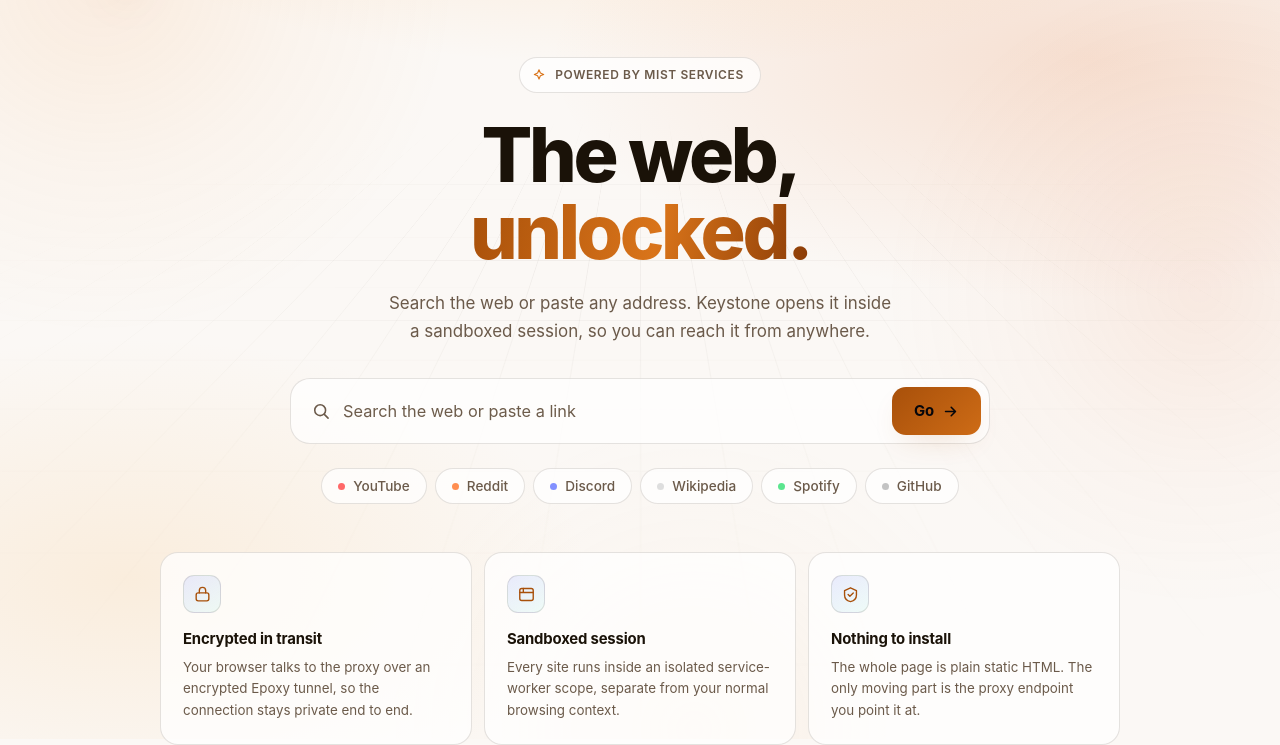
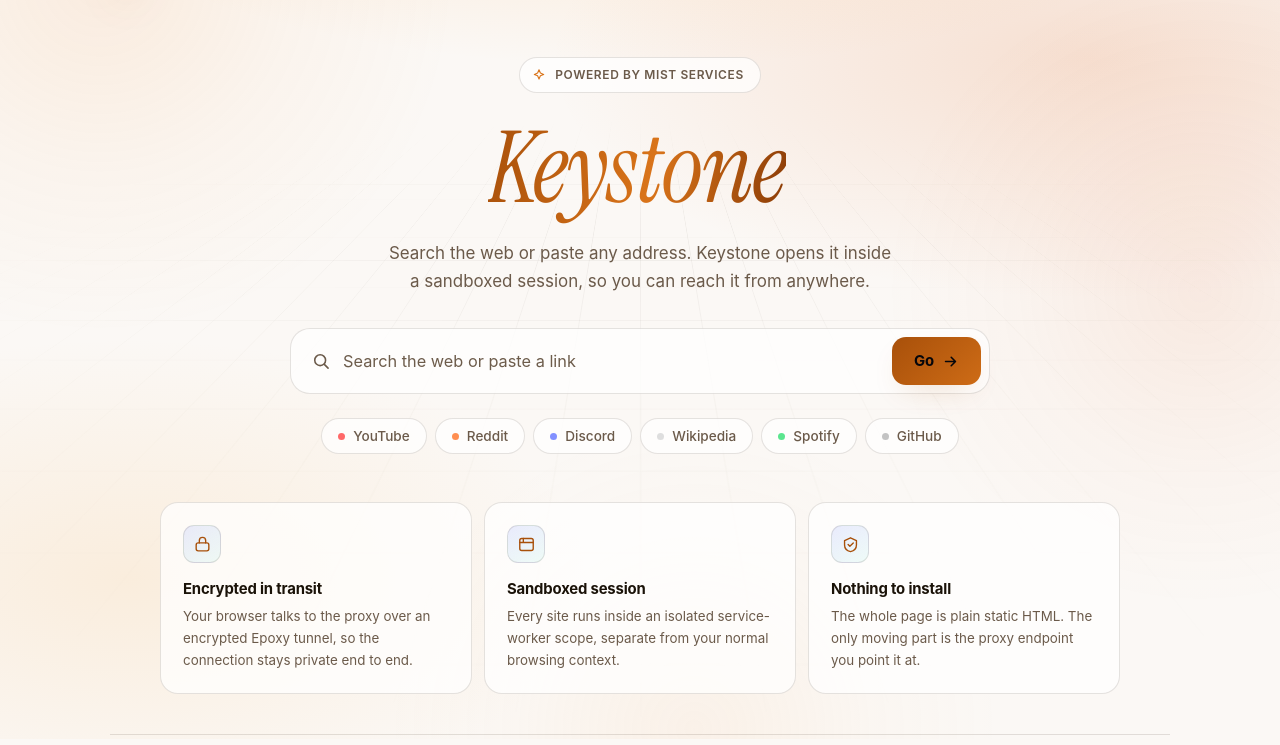
Before and after one commit to random-school-stuff/keystone, a website: page docs/index.html in a window 1280 px wide. Shown: the part 61-806 px from the top of the page. Drawn offline with Linux system fonts and the light colour scheme.

Commit message:
Make the hero wordmark Keystone in a bundled serif italic
The page title was already just Keystone; the headline still read "The
web, unlocked." Replace it with the site name so the hero and the tab
agree.

Set the headline in Instrument Serif italic: cursive-leaning but plainly
readable at display size. The woff2 is vendored under fonts/ so the page
still makes no third-party font request, and credits.html notes the OFL
license.

Co-authored-by: factory-droid[bot] <138933559+factory-droid[bot]@users.noreply.github.com>

```diff
--- a/docs/index.html
+++ b/docs/index.html
@@ -12,6 +12,13 @@
 		<meta name="theme-color" content="#07050a" />
 		<link rel="icon" type="image/png" sizes="64x64" href="favicon.png" />
 		<link rel="apple-touch-icon" href="apple-touch-icon.png" />
+		<link
+			rel="preload"
+			as="font"
+			type="font/woff2"
+			href="fonts/instrument-serif-italic-latin.woff2"
+			crossorigin
+		/>
 
 		<script>
 			/* Apply the saved theme before first paint to avoid a flash. Kept in
@@ -310,6 +317,16 @@
 				box-sizing: border-box;
 			}
 
+			/* Display face for the hero wordmark. Bundled with the page so no
+			   third-party font request is made. Only the italic cut is used. */
+			@font-face {
+				font-family: "Instrument Serif";
+				font-style: italic;
+				font-weight: 400;
+				font-display: swap;
+				src: url("fonts/instrument-serif-italic-latin.woff2") format("woff2");
+			}
+
 			[hidden] {
 				display: none !important;
 			}
@@ -674,10 +691,15 @@
 
 			.title {
 				margin: 0;
-				font-size: clamp(2.6rem, 6.8vw, 4.7rem);
-				font-weight: 760;
-				line-height: 1.02;
-				letter-spacing: -0.045em;
+				font-family:
+					"Instrument Serif", "Iowan Old Style", "Palatino Linotype",
+					Palatino, Georgia, serif;
+				font-style: italic;
+				font-size: clamp(3.4rem, 9vw, 6.2rem);
+				font-weight: 400;
+				line-height: 1.04;
+				letter-spacing: -0.01em;
+				padding-right: 0.06em;
 			}
 
 			.title-accent {
@@ -1803,8 +1825,7 @@
 				</p>
 
 				<h1 class="title">
-					The web,<br />
-					<span class="title-accent">unlocked.</span>
+					<span class="title-accent">Keystone</span>
 				</h1>
 
 				<p class="subtitle">
--- a/public/styles.css
+++ b/public/styles.css
@@ -1,6 +1,16 @@
 /* ==========================================================================
    Keystone
    ========================================================================== */
+
+/* Display face for the hero wordmark. Bundled locally so the page makes no
+   third-party font request. Only the italic cut is used. */
+@font-face {
+	font-family: "Instrument Serif";
+	font-style: italic;
+	font-weight: 400;
+	font-display: swap;
+	src: url("fonts/instrument-serif-italic-latin.woff2") format("woff2");
+}
 
 :root {
 	--bg: #07080d;
@@ -332,10 +342,15 @@
 
 .title {
 	margin: 0;
-	font-size: clamp(2.5rem, 6.4vw, 4.4rem);
-	font-weight: 700;
+	font-family:
+		"Instrument Serif", "Iowan Old Style", "Palatino Linotype", Palatino,
+		Georgia, serif;
+	font-style: italic;
+	font-size: clamp(3.4rem, 9vw, 6.2rem);
+	font-weight: 400;
 	line-height: 1.04;
-	letter-spacing: -0.038em;
+	letter-spacing: -0.01em;
+	padding-right: 0.06em;
 }
 
 .title-accent {
```
Also changed, not shown: public/credits.html (+10 -0 lines), public/index.html (+8 -2 lines), docs/fonts/instrument-serif-italic-latin.woff2 (added), public/fonts/instrument-serif-italic-latin.woff2 (added).
